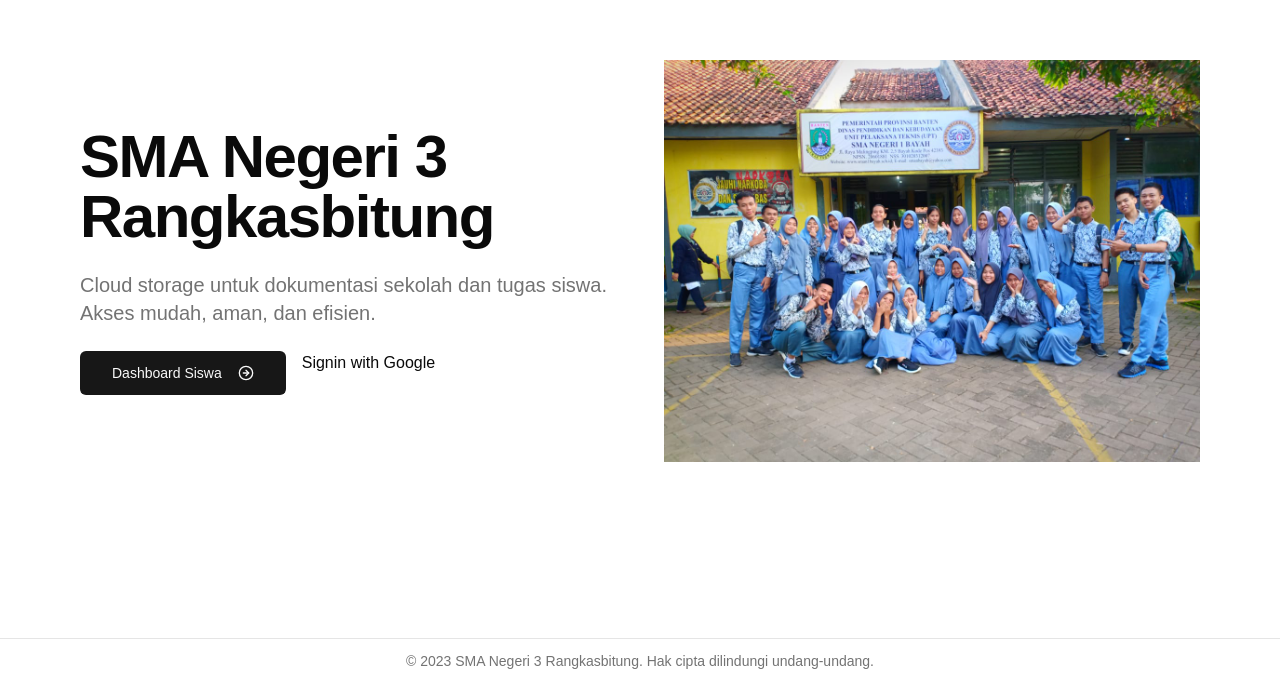
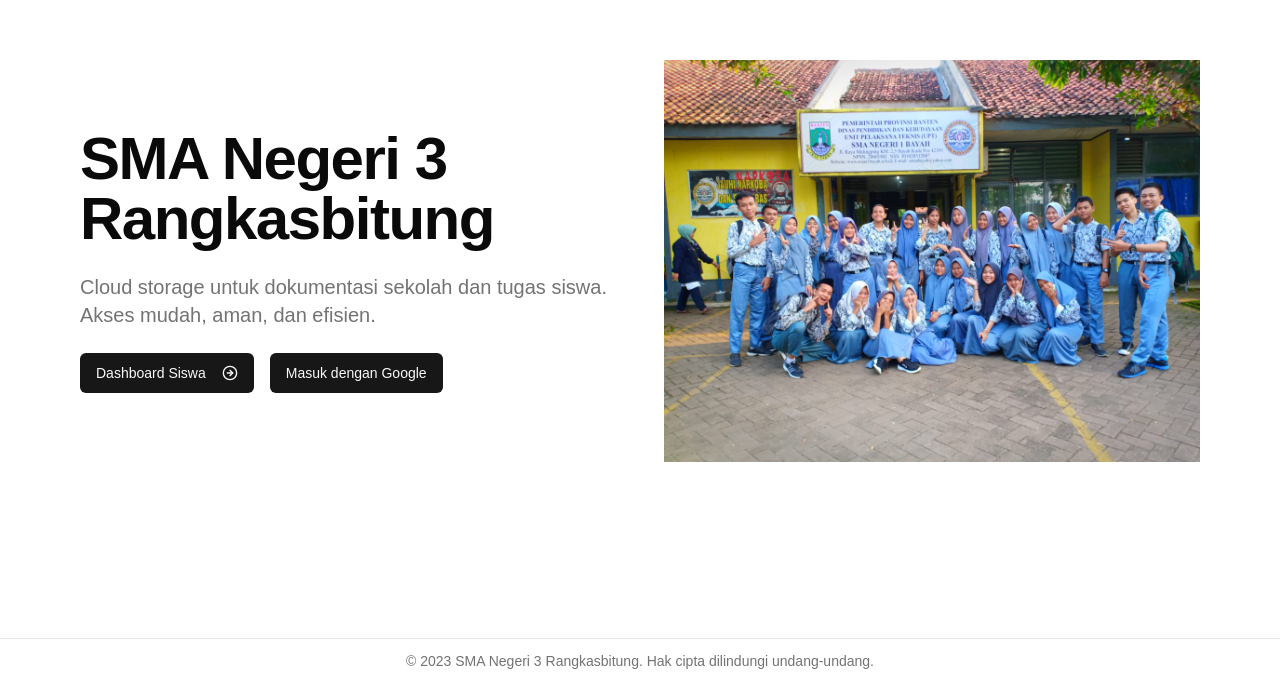
Before and after one commit to paresiqbal/sman3-rangkasbitung-db, a Next.js app: page / in a window 1280 px wide. Shown: the part 117-800 px from the top of the page. Built offline with nearby package versions, Linux system fonts and the light colour scheme.

Commit message:
Refactor button components in Home and SignIn pages for consistency

```diff
--- a/app/page.tsx
+++ b/app/page.tsx
@@ -23,7 +23,7 @@
             </p>
             <div className="flex flex-col sm:flex-row gap-4 justify-center lg:justify-start">
               <Link href="/student">
-                <Button size="lg" className="w-full sm:w-auto">
+                <Button className="w-full sm:w-auto">
                   Dashboard Siswa
                   <ArrowRightCircle className="ml-2 h-5 w-5" />
                 </Button>
--- a/components/sign-in.tsx
+++ b/components/sign-in.tsx
@@ -1,11 +1,12 @@
 "use client";
 
 import { login } from "@/lib/authAction";
+import { Button } from "./ui/button";
 
 export default function SignIn() {
   return (
     <div>
-      <button onClick={() => login()}>Signin with Google</button>
+      <Button onClick={() => login()}>Masuk dengan Google</Button>
     </div>
   );
 }
```
